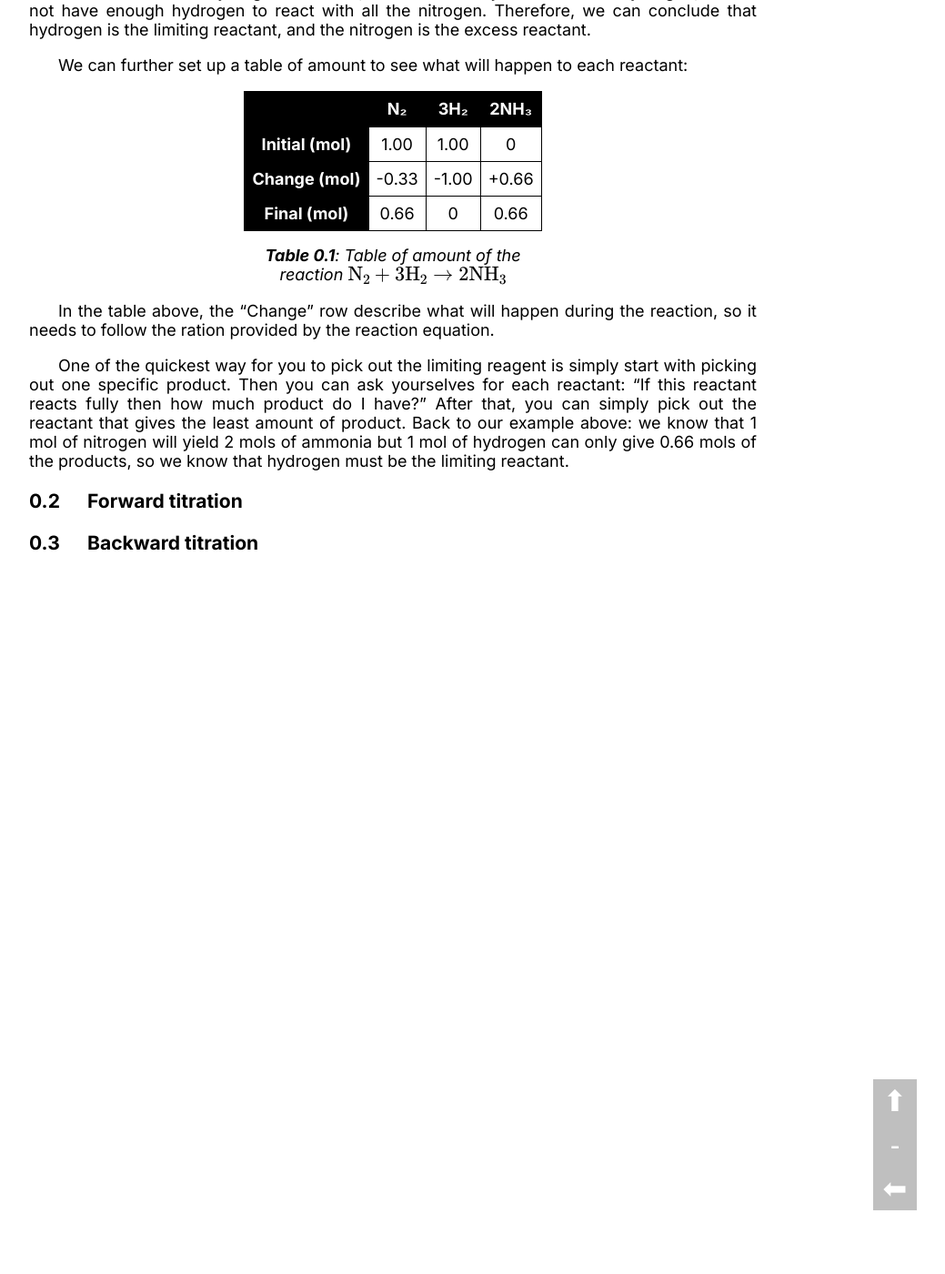
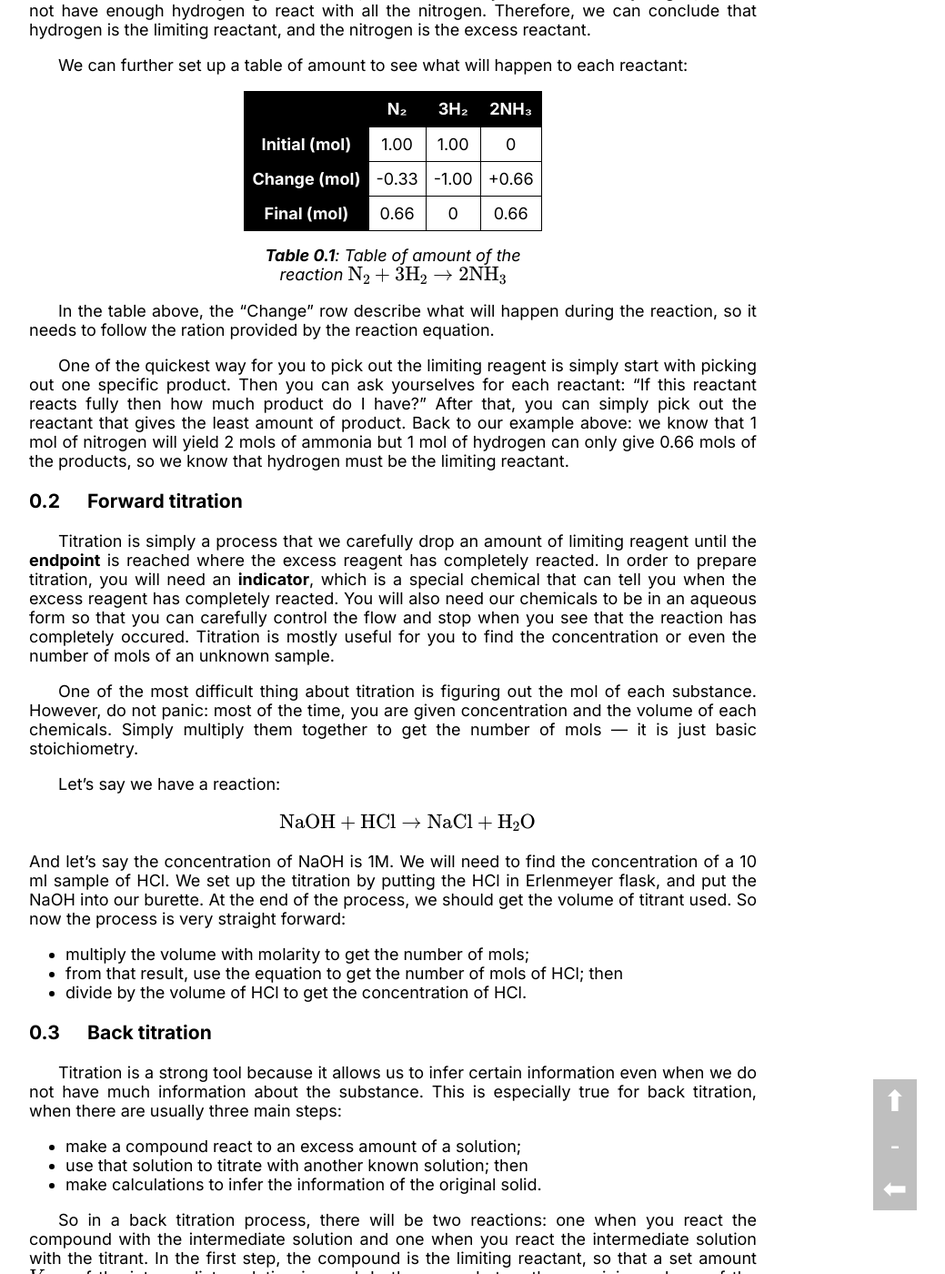
Before and after one commit to LukeNK/n-week-project, a Jekyll site: the page built from drafts/titration.md, in a window 1280 px wide and 1400 px high, scrolled down 406 px. Shown: the whole window at 91% size, without its empty margins (208-1247 px from the left). Built offline with Jekyll 4.4.1, drawn with Linux system fonts in a browser that asks for light colours; some of the changed text lies outside the part shown.

Commit message:
Titration chapter content

```diff
--- a/drafts/titration.md
+++ b/drafts/titration.md
@@ -48,5 +48,44 @@
 One of the quickest way for you to pick out the limiting reagent is simply start with picking out one specific product. Then you can ask yourselves for each reactant: "If this reactant reacts fully then how much product do I have?" After that, you can simply pick out the reactant that gives the least amount of product. Back to our example above: we know that 1 mol of nitrogen will yield 2 mols of ammonia but 1 mol of hydrogen can only give 0.66 mols of the products, so we know that hydrogen must be the limiting reactant.
 
 ### Forward titration
+Titration is simply a process that we carefully drop an amount of limiting reagent until the **endpoint** is reached where the excess reagent has completely reacted. In order to prepare titration, you will need an **indicator**, which is a special chemical that can tell you when the excess reagent has completely reacted. You will also need our chemicals to be in an aqueous form so that you can carefully control the flow and stop when you see that the reaction has completely occured. Titration is mostly useful for you to find the concentration or even the number of mols of an unknown sample.
 
-### Backward titration
+One of the most difficult thing about titration is figuring out the mol of each substance. However, do not panic: most of the time, you are given concentration and the volume of each chemicals. Simply multiply them together to get the number of mols — it is just basic stoichiometry.
+
+Let's say we have a reaction:
+\\[
+    \text{NaOH} + \text{HCl} \rightarrow \text{NaCl} + \text{H}_2\text{O}
+\\]
+And let's say the concentration of NaOH is 1M. We will need to find the concentration of a 10 ml sample of HCl. We set up the titration by putting the HCl in Erlenmeyer flask, and put the NaOH into our burette. At the end of the process, we should get the volume of titrant used. So now the process is very straight forward:
+- multiply the volume with molarity to get the number of mols;
+- from that result, use the equation to get the number of mols of HCl; then
+- divide by the volume of HCl to get the concentration of HCl.
+
+### Back titration
+Titration is a strong tool because it allows us to infer certain information even when we do not have much information about the substance. This is especially true for back titration, when there are usually three main steps:
+- make a compound react to an excess amount of a solution;
+- use that solution to titrate with another known solution; then
+- make calculations to infer the information of the original solid.
+
+So in a back titration process, there will be two reactions: one when you react the compound with the intermediate solution and one when you react the intermediate solution with the titrant. In the first step, the compound is the limiting reactant, so that a set amount $V_\text{used}$ of the intermediate solution is used. In the second step, the remaining volume of the intermediate solution $V_\text{excess}$ will react with another known titrant.
+
+So what about the calculation? Let's list our known:
+- $V_t$: the volume of titrant used;
+- $V_\text{total}$: the volume of our intermediate solution that we prepared; and
+- $M_t$ and $M_s$: the molarity of our titrant and our intermediate solution;
+
+The first step is to to find the number of mols of the titrant used, from which we can get the number of mols of the excess intermediate solution:
+<eq>
+    n_\text{excess} = V_t \times M_t \times \text{reaction factor}
+</eq>
+
+We can then figure out the number of mols initially reacted by subtracting the excess from the total:
+<eq>\begin{aligned}
+    n_\text{used} &= n_\text{total} - n_\text{excess} \\
+    &= V_\text{total} \times \M_s - n_\text{excess}
+\end{aligned}</eq>
+
+Because now we have the number of mols being used in the first reaction, we can now use the reaction factor to convert to the number of mols of the original compound:
+<eq>
+    n_\text{compound} = n_\text{used} \times \text{reaction factor}
+</eq>
```
